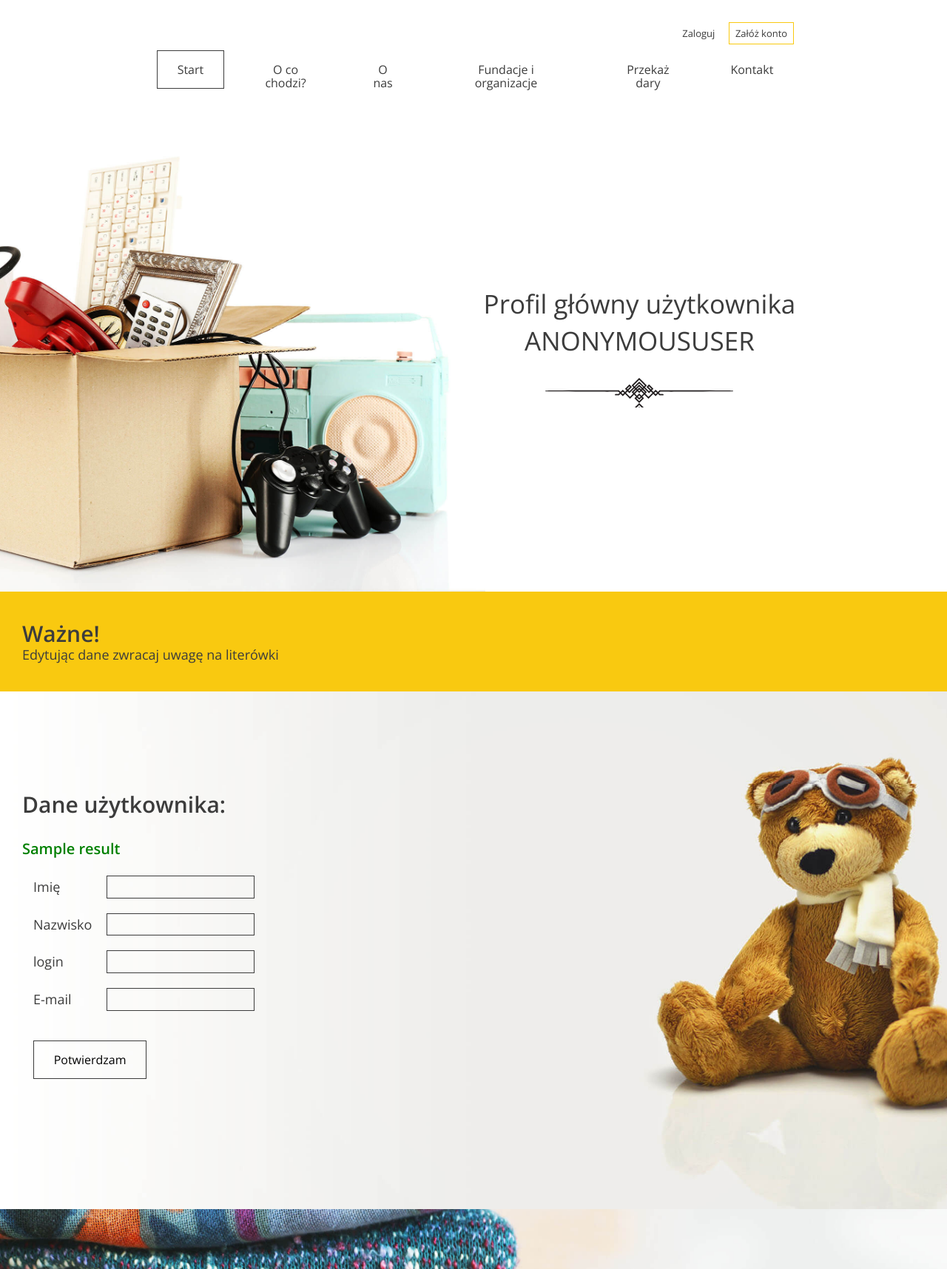
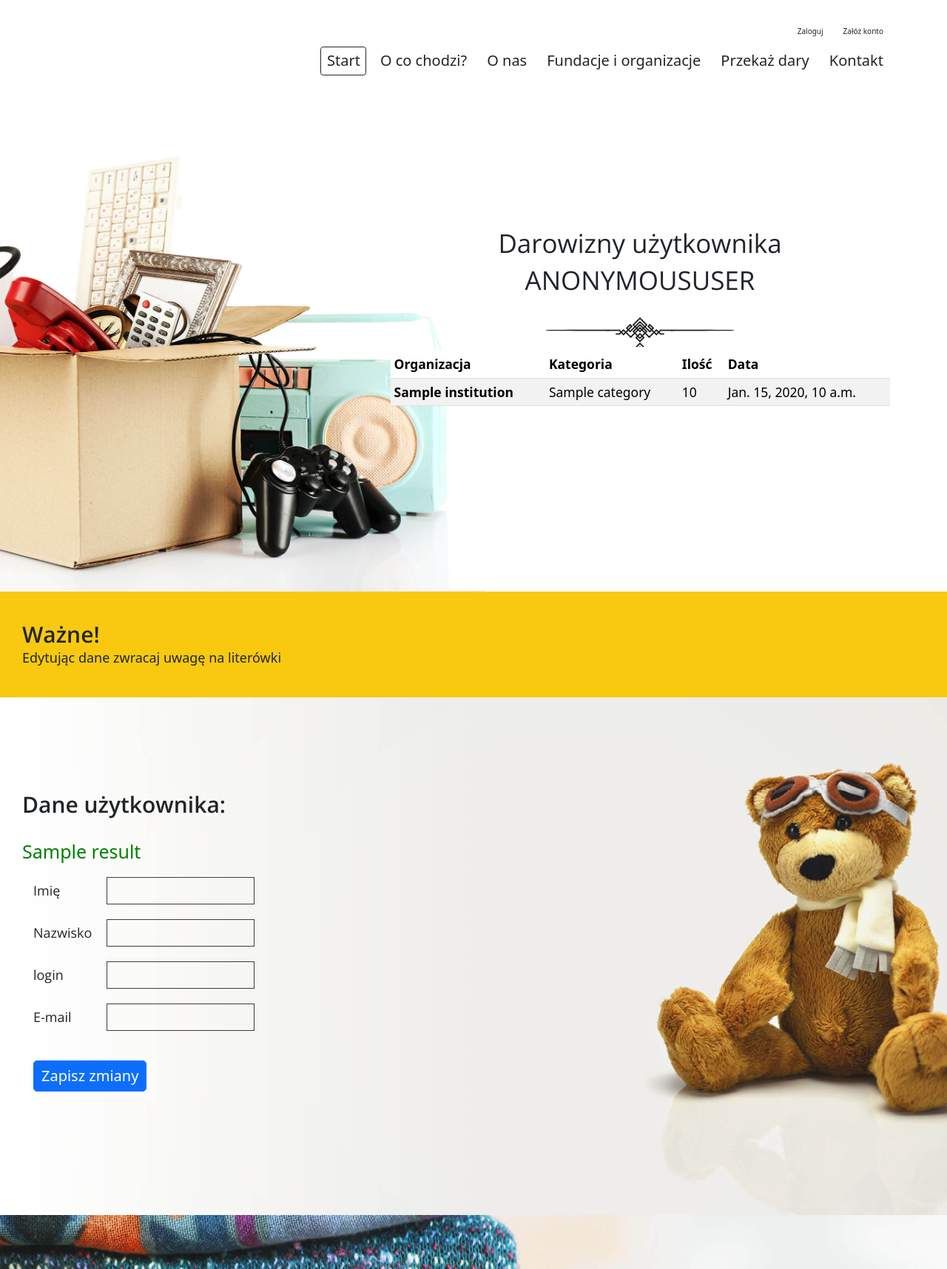
Before and after one commit to LaskiKa/Oddam-w-dobre-r-ce, a Django app: template project/templates/user-edit-form.html in a window 1280 px wide. Shown: the top 1716 px of the page at 74% size. Run offline with Django 4.2, Linux system fonts and the light colour scheme; the template is opened without the code that fills it: most values are stand-ins (such as "Sample title", 1, 10 or a date in 2020).

Commit message:
Feature-10 User list donation

```diff
--- a/project/putingoodhands/views.py
+++ b/project/putingoodhands/views.py
@@ -135,8 +135,12 @@
 class UserEditView(View):
 
     def get(self, request):
+
+        donations = Donation.objects.filter(user=self.request.user.id)
+
         return render(request,
-                      'user-edit-form.html')
+                      'user-edit-form.html',
+                      {'donations': donations})
 
     def post(self, request):
 
--- a/project/templates/index.html
+++ b/project/templates/index.html
@@ -12,12 +12,12 @@
   </head>
   <body>
     <header class="header--main-page">
-      <nav class="container container--70">
+      <nav class="container container--70 ">
         {% if user.is_authenticated %}
         <ul class="nav--actions">
-          <li class="logged-user">
+          <li class="logged-user fs-3">
             Witaj {{user}}
-            <ul class="dropdown">
+            <ul class="dropdown ">
               {% if user.is_superuser %}
               <li><a href="{% url 'admin:index' %}">Admin panel</a></li>
               {% endif %}
@@ -35,12 +35,12 @@
 
         {%endif%}
         <ul>
-          <li><a href="{% url 'landing-page' %}" class="btn btn--without-border active">Start</a></li>
-          <li><a href="{% url 'landing-page' %}#steps" class="btn btn--without-border">O co chodzi?</a></li>
-          <li><a href="{% url 'landing-page' %}#about-us" class="btn btn--without-border">O nas</a></li>
-          <li><a href="{% url 'landing-page' %}#help" class="btn btn--without-border">Fundacje i organizacje</a></li>
-          <li><a href="{% url 'adddonation' %}" class="btn btn--without-border">Przekaż dary</a></li>
-          <li><a href="#contact" class="btn btn--without-border">Kontakt</a></li>
+          <li><a href="{% url 'landing-page' %}" class="btn btn--without-border active fs-2">Start</a></li>
+          <li><a href="{% url 'landing-page' %}#steps" class="btn btn--without-border fs-2">O co chodzi?</a></li>
+          <li><a href="{% url 'landing-page' %}#about-us" class="btn btn--without-border fs-2">O nas</a></li>
+          <li><a href="{% url 'landing-page' %}#help" class="btn btn--without-border fs-2">Fundacje i organizacje</a></li>
+          <li><a href="{% url 'adddonation' %}" class="btn btn--without-border fs-2">Przekaż dary</a></li>
+          <li><a href="#contact" class="btn btn--without-border fs-2">Kontakt</a></li>
         </ul>
       </nav>
 
@@ -271,7 +271,11 @@
       </div>
     </footer>
 
+
+    <link href="https://cdn.jsdelivr.net/npm/bootstrap@5.3.0-alpha3/dist/css/bootstrap.min.css" rel="stylesheet" integrity="sha384-KK94CHFLLe+nY2dmCWGMq91rCGa5gtU4mk92HdvYe+M/SXH301p5ILy+dN9+nJOZ" crossorigin="anonymous">
+    <script src="https://cdn.jsdelivr.net/npm/bootstrap@5.3.0-alpha3/dist/js/bootstrap.bundle.min.js" integrity="sha384-ENjdO4Dr2bkBIFxQpeoTz1HIcje39Wm4jDKdf19U8gI4ddQ3GYNS7NTKfAdVQSZe" crossorigin="anonymous"></script>
     <script src="{% static 'js/app.js' %}"></script>
+
 
   </body>
 </html>
--- a/project/templates/user-edit-form.html
+++ b/project/templates/user-edit-form.html
@@ -5,11 +5,45 @@
       {%block h1%}
       <div class="slogan container container--90">
         <div class="slogan--item">
-          <h1>
-            Profil główny użytkownika<br />
+
+          <h1> Darowizny użytkownika <br />
             <span class="uppercase">{{user}}</span>
+          </h1>
 
-          </h1>
+          <!-- <h1 class="w-auto"> -->
+          <table class="table table-striped fs-3 w-100">
+            <thead>
+              <tr>
+                <th scope="col">Organizacja</th>
+                <th scope="col">Kategoria</th>
+                <th scope="col">Ilość</th>
+                <th scope="col">Data</th>
+              </tr>
+            </thead>
+            <tbody>
+              {% for donation in donations %}
+
+              <tr>
+                <th scope="row">{{donation.institution}}</th>
+                <td>
+                  {%for category in donation.categories.all%}
+                  {{category.name}}
+                  {% endfor %}
+                </td>
+                <td>{{donation.quantity}}</td>
+                <td> {{donation.pick_up_date}} </Datag> </td>
+
+              </tr>
+              {% endfor %}
+
+            </tbody>
+          </table>
+        <!-- </h1> -->
+
+
+
+
+
 
         </div>
       </div>
@@ -59,13 +93,16 @@
 
             <div class="form-group form-group--buttons">
               <input type="hidden" name="user" value="{{user.id}}">
-              <button type="submit" class="btn">Potwierdzam</button>
+              <button type="submit" class="btn btn-primary btn-lg fs-2">Zapisz zmiany</button>
             </div>
           </div>
           <!-- <button type="submit">Wyślij</button> -->
         </form>
       </div>
+
+
     </section>
+
 {%endblock%}
 {%block section-2%}{%endblock%}
 {%block section-about-us%}{%endblock%}
```
Also changed, not shown: project/putingoodhands/static/css/style.css (+17 -0 lines).
